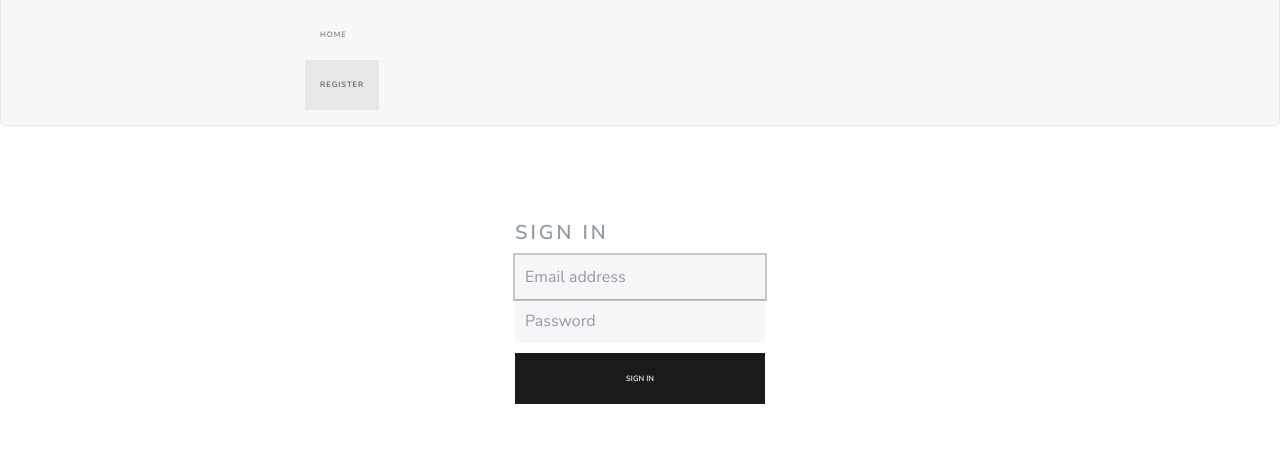
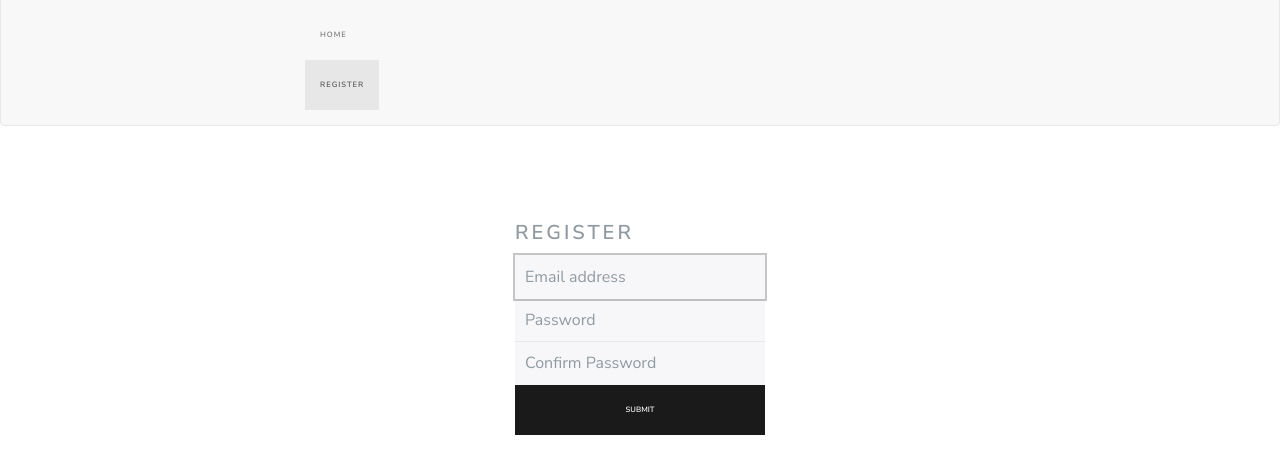
Before and after one commit to Emilyyy/registerApp, a website: page app/index.html at #/register in a window 1280 px wide. Shown: the part 56-530 px from the top of the page. Drawn offline with nearby package versions, Linux system fonts and the light colour scheme; some packages are replaced by stand-ins of ours; files that its build step writes are made by us from their sources; files whose address does not match are found by name.

Commit message:
Register View Fixes

```diff
--- a/app/styles/main.css
+++ b/app/styles/main.css
@@ -109,16 +109,13 @@ body {
   border-right-style: solid;
   border-bottom-style: none;
   border-left-style: solid;
-  border-color: #000;
 }
 .form-signin input[type="password"] {
-  margin-bottom: 10px;
+  margin-bottom: -1px;
   border-top-left-radius: 0;
   border-top-right-radius: 0;
   border-top-style: none;
   border-right-style: solid;
   border-bottom-style: solid;
   border-left-style: solid;
-  border-color: rgb(0,0,0);
-  border-top:1px solid rgba(0,0,0,0.08);
 }
--- a/app/views/register.html
+++ b/app/views/register.html
@@ -1,8 +1,9 @@
 <form class="form-signin">
-		<h1 class="form-signin-heading text-muted">Sign In</h1>
+		<h1 class="form-signin-heading text-muted">Register</h1>
 		<input type="text" class="form-control" placeholder="Email address" required="" autofocus="">
 		<input type="password" class="form-control" placeholder="Password" required="">
-		<button class="btn btn-lg btn-primary btn-block" type="submit">
-			Sign In
+		<input type="password" class="form-control" placeholder="Confirm Password" required="">
+        <button class="btn btn-lg btn-primary btn-block" type="submit">
+			Submit
 		</button>
 </form>
```
